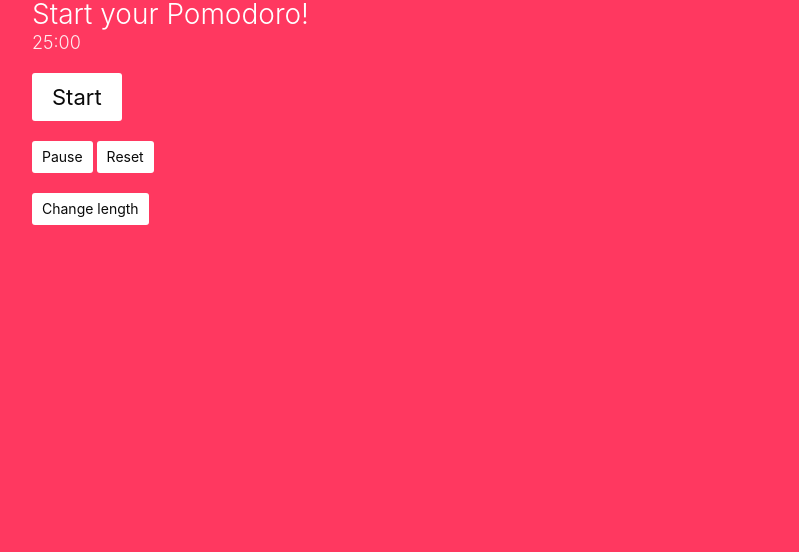
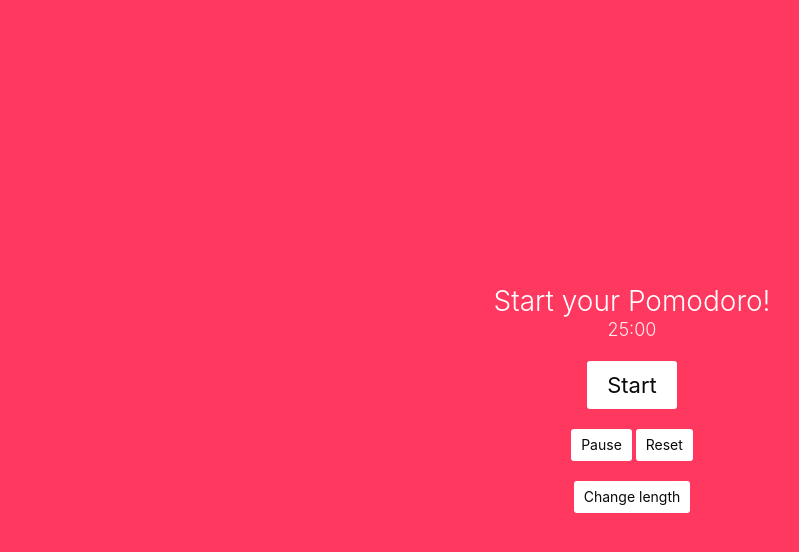
Before and after one commit to joeinnes/pomodoro-timer, a website: page app/assets/index.html in a window 1280 px wide. Shown: the whole page, without its empty margins (8-807 px from the left). Drawn offline with Linux system fonts and the light colour scheme; files that its build step writes are made by us from their sources; files whose address does not match are found by name.

Commit message:
Updated app

```diff
--- a/app/assets/index.html
+++ b/app/assets/index.html
@@ -7,8 +7,8 @@
 
 <body>
   <section class="hero is-danger is-fullheight">
-    <div class="hero-content">
-      <div class="container">
+    <div class="hero-body">
+      <div class="container has-text-centered">
         <h1 class="title">
           Start your Pomodoro!
         </h1>
```
Also changed, not shown: public/index.html (+2 -2 lines).
